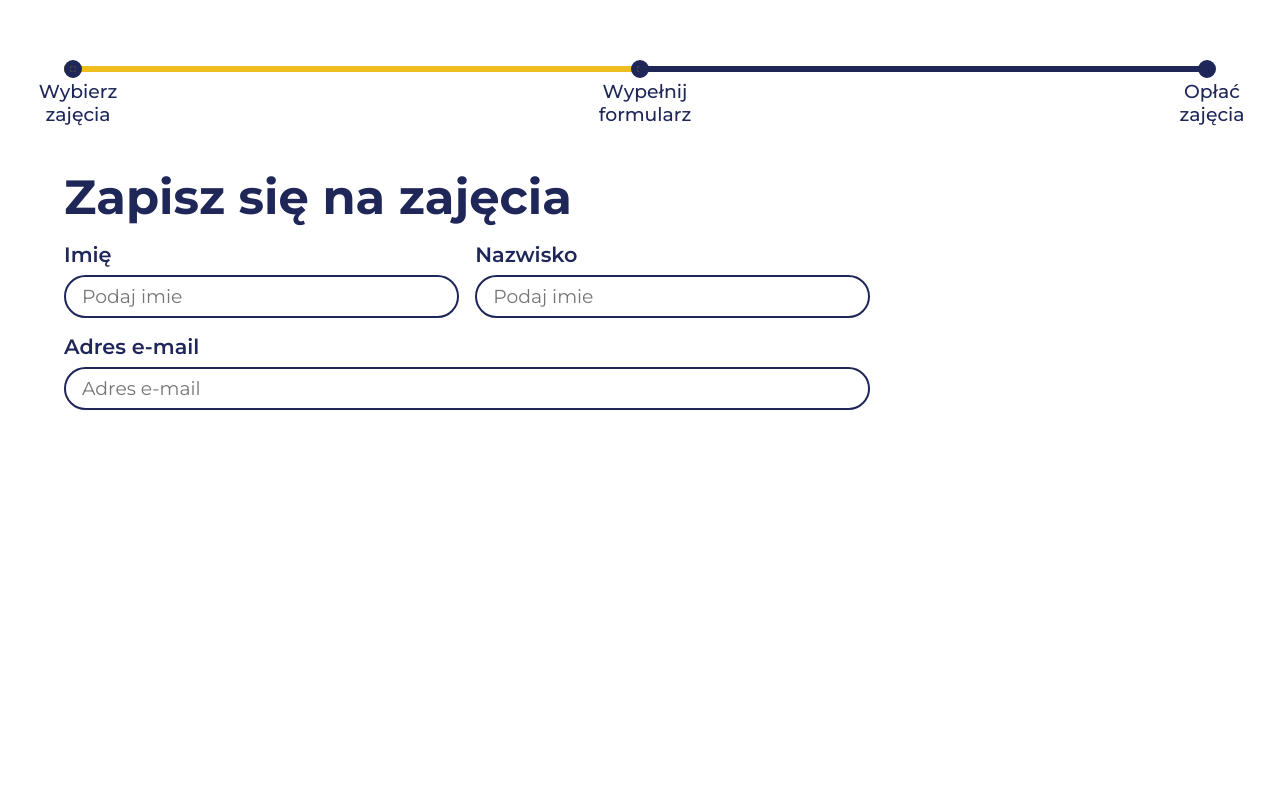
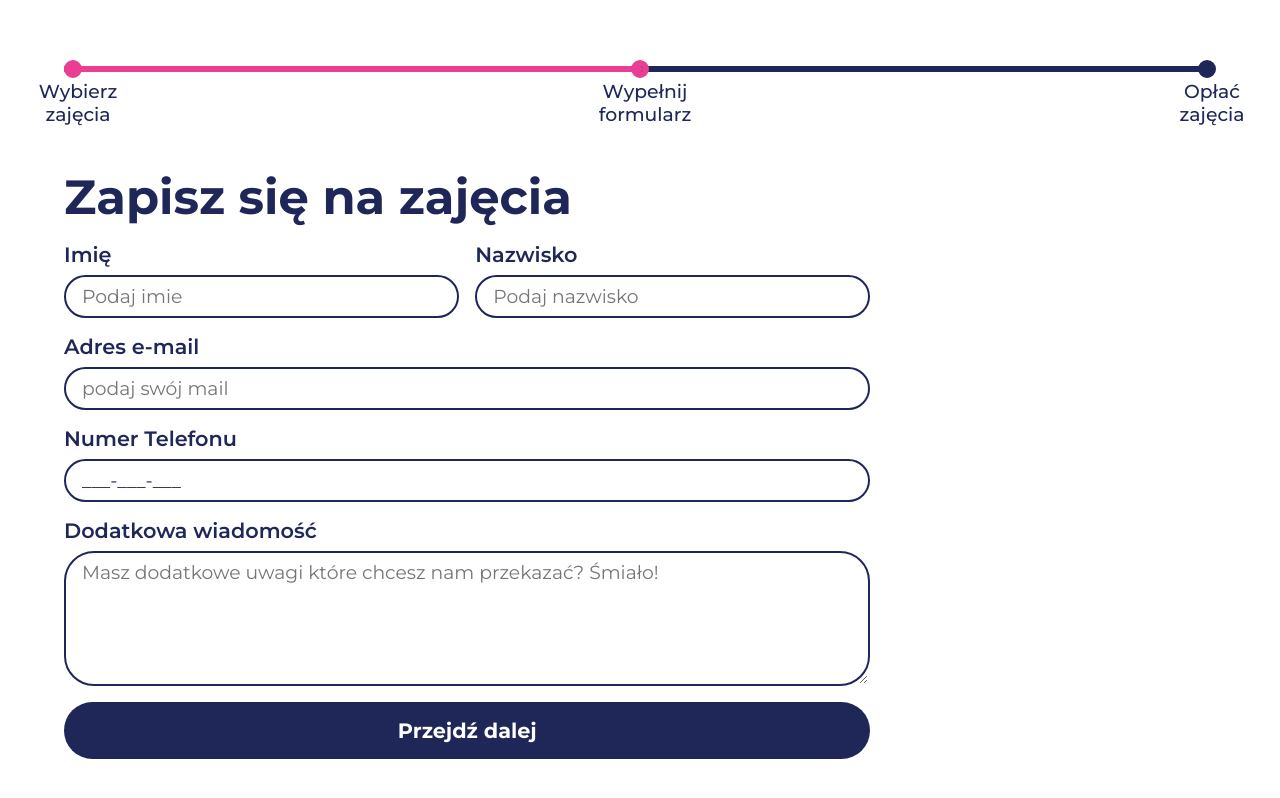
Before and after one commit to kremobil/GodNiejFrontend, a Vue app: page /inicjatywy/zapisy/1 in a window 1280 px wide. Shown: the part 110-908 px from the top of the page. Before the commit the page ends 800 px from the top, so only its background shows below. Built offline with nearby package versions, Linux system fonts and the light colour scheme; no server answers.

Commit message:
added signup structure

```diff
--- a/src/components/FormGroup.vue
+++ b/src/components/FormGroup.vue
@@ -25,8 +25,44 @@ export default {
     textArea: {
       type: Boolean,
       default: false
+    },
+    modelValue: {
+      type: [String, Number, Boolean],
+      default: null
+    },
+    required: {
+      type: Boolean,
+      default: false,
     }
   },
+  data() {
+    return {
+      phoneValue: ['_', '_', '_', '_', '_', '_', '_', '_', '_']
+    }
+  },
+  emits: ['update:modelValue'],
+  methods: {
+    handlePhoneInput(e) {
+
+      console.log(e.key)
+      if (e.key !== 'Enter' && e.key !== 'Tab') {
+        e.preventDefault();
+      }
+      if (e.key in ['0','1','2','3','4','5','6','7','8','9']) {
+        this.phoneValue[this.phoneValue.indexOf('_')] = e.key;
+      } else if (e.key === 'Backspace' && (this.phoneValue.indexOf('_') > 0 || this.phoneValue.indexOf('_') === -1)) {
+        if (this.phoneValue.indexOf('_') !== -1) {
+          this.phoneValue[this.phoneValue.indexOf('_') - 1] = '_';
+        } else {
+          this.phoneValue[this.phoneValue.length - 1] = '_';
+        }
+      }
+      this.setCursorPosition(e);
+    },
+    setCursorPosition(e) {
+      e.target.setSelectionRange(e.target.value.indexOf('_'), e.target.value.indexOf('_'))
+    }
+  }
 }
 </script>
 
@@ -35,8 +71,9 @@ export default {
     width: width,
   }">
     <label :for="name">{{ label ? label : name }}</label>
-    <textarea :id="name" :name="name" :placeholder="placeholder ? placeholder : `podaj ${label}`" v-if="textArea" rows="5"></textarea>
-    <input :type="type" :id="name" :name="name" :placeholder="placeholder ? placeholder : `podaj ${label}`" v-else>
+    <textarea :id="name" :name="name" :placeholder="placeholder ? placeholder : `podaj ${label}`" v-if="textArea" rows="5" :value="modelValue" @input="$emit('update:modelValue', $event.target.value)" :required="required" ></textarea>
+    <input type="tel" @input="setCursorPosition" @keyup="setCursorPosition" @select.prevent="setCursorPosition" @click.prevent="setCursorPosition" :id="name" :name="name" pattern="\d\d\d-\d\d\d-\d\d\d" :placeholder="placeholder ? placeholder : `podaj ${label}`" @keydown="handlePhoneInput" :required="required" v-else-if="type==='tel'" :value="`${phoneValue.slice(0,3).join('')}-${phoneValue.slice(3,6).join('')}-${phoneValue.slice(6,9).join('')}`">
+    <input :type="type" :id="name" :name="name" :placeholder="placeholder ? placeholder : `podaj ${label}`" :value="modelValue" @input="$emit('update:modelValue', $event.target.value)" :required="required" v-else>
   </div>
 </template>
 
--- /dev/null
+++ b/src/components/PaymentForm.vue
@@ -0,0 +1,21 @@
+<script>
+export default {
+  name: "PaymentForm"
+}
+</script>
+
+<template>
+  <div class="payment-wrapper">
+    <h2>Formularz płatności przelewy 24</h2>
+  </div>
+</template>
+
+<style scoped>
+ .payment-wrapper {
+    width: 70%;
+   display: flex;
+   justify-content: center;
+   align-items: center;
+   font-size: var(--font_l);
+  }
+</style>
--- a/src/components/RegisterForm.vue
+++ b/src/components/RegisterForm.vue
@@ -1,21 +1,36 @@
 <script>
 import FormGroup from "@/components/FormGroup.vue";
+import MainButton from "@/components/MainButton.vue";
 
 export default {
   name: "RegisterForm",
-  components: {FormGroup}
+  components: {MainButton, FormGroup},
+  data() {
+    return {
+      formData: {
+        name: null,
+        surname: null,
+        email: null,
+        phone: null,
+        additionalMessage: null
+      }
+    }
+  }
 }
 </script>
 
 <template>
 
-  <form action="">
+  <form @submit.prevent="$emit('formSubmitted', formData)">
     <h2>Zapisz się na zajęcia</h2>
     <div class="form-row">
-      <form-group name="Imię" placeholder="Podaj imie" width="50%"/>
-      <form-group name="Nazwisko" placeholder="Podaj imie" width="50%"/>
+      <form-group name="Imię" placeholder="Podaj imie" width="50%" v-model="formData.name" required/>
+      <form-group name="Nazwisko" placeholder="Podaj nazwisko" width="50%" v-model="formData.surname" required/>
     </div>
-    <form-group name="Adres e-mail" placeholder="Adres e-mail" width="100%"/>
+    <form-group name="Adres e-mail" placeholder="podaj swój mail" width="100%" v-model="formData.email" required/>
+    <form-group name="Numer Telefonu" type="tel" placeholder="Podaj swój numer telefonu" width="100%" v-model="formData.phone" required />
+    <form-group name="Dodatkowa wiadomość" placeholder="Masz dodatkowe uwagi które chcesz nam przekazać? Śmiało!" text-area width="100%" v-model="formData.additionalMessage"/>
+    <main-button type="submit">Przejdź dalej</main-button>
   </form>
 </template>
 
--- a/src/router/index.js
+++ b/src/router/index.js
@@ -53,7 +53,7 @@ const router = createRouter({
       component: InitiativeView
     },
     {
-      path: '/inicjatywy/zapisy/:id',
+      path: '/inicjatywy/zapisy/:slug',
       name: 'registers',
       component: WorkshopsRegisterView
     }
--- a/src/views/InitiativeView.vue
+++ b/src/views/InitiativeView.vue
@@ -34,7 +34,7 @@ export default {
       <h2>{{ initiative.Tytul }}</h2>
       <h4>28.10.2024 | 50zł</h4>
     </div>
-    <main-link :to="`/inicjatywy/zapisy/${initiative.id}`" v-if="registerForWorkshop">Zapisz się na zajęcia</main-link>
+    <main-link :to="`/inicjatywy/zapisy/${initiative.slug}`" v-if="registerForWorkshop">Zapisz się na zajęcia</main-link>
     <main-button  @click="$emit('openPopup')" v-else>Wesprzyj fundację</main-button>
   </header>
   <article v-html="initiative.Tresc">
--- a/src/views/WorkshopsRegisterView.vue
+++ b/src/views/WorkshopsRegisterView.vue
@@ -1,21 +1,42 @@
 <template lang="html">
     <main id="workshops-registration-wrapper">
         <div class="progress-bar">
-          <div class="progress-line"></div>
-          <div class="progress-dot">
+          <div class="progress-line" :style="{
+            width: `${this.progressbar}%`
+          }"></div>
+          <div class="progress-dot" :style="{
+            background: 'var(--magenta)',
+            outline: 'var(--magenta) 6px solid'
+          }">
             <h3>Wybierz zajęcia</h3>
           </div>
-          <div class="progress-dot">
+          <div class="progress-dot" :style="{
+            background: this.progressbar >= 50 ? 'var(--magenta)' : 'var(--blue)',
+            outline: (this.progressbar >= 50 ? 'var(--magenta)' : 'var(--blue)') + ' 6px solid'
+          }">
             <h3>Wypełnij formularz</h3>
           </div>
-          <div class="progress-dot">
+          <div class="progress-dot" :style="{
+            background: this.progressbar === 100 ? 'var(--magenta)' : 'var(--blue)',
+            outline: (this.progressbar === 100 ? 'var(--magenta)' : 'var(--blue)') + ' 6px solid'
+          }">
             <h3>Opłać zajęcia</h3>
           </div>
         </div>
         <div class="content">
-          <component :is="currentComponent"></component>
-          <div class="order-details" v-if="initiativeData">
-            <img :src="`http://localhost:1337${initiativeData.url}`" :alt="initiativeData.alternativeText">
+          <keep-alive>
+            <component :is="currentComponent" @form-submitted="handleFormSubmit"></component>
+          </keep-alive>
+          <div class="order-details" v-if="initiative">
+            <img :src="`http://localhost:1337${initiative.Zdjecie.url}`" :alt="initiative.Zdjecie.alternativeText">
+            <div class="informations">
+              <h2>{{ initiative.Tytul }}</h2>
+              <h3>Cena: 60zł</h3>
+              <h3>Data: 28.10.2024</h3>
+
+              <main-link :to="`/inicjatywy/${this.$route.params.slug}`" style="background-color: var(--magenta);" v-if="currentComponent === 'register-form'">Powróć do posta</main-link>
+              <main-button style="background-color: var(--magenta);" @click="goBackToRegisterForm" v-else>Powróć do formularza</main-button>
+            </div>
           </div>
         </div>
     </main>
@@ -23,21 +44,51 @@
 <script>
 import RegisterForm from "@/components/RegisterForm.vue";
 import godniejBackend from "@/axios/GodniejBackend.js";
+import MainButton from "@/components/MainButton.vue";
+import MainLink from "@/components/MainLink.vue";
+import PaymentForm from "@/components/PaymentForm.vue";
 
 export default {
-  components: {RegisterForm},
+  components: {MainLink, MainButton, RegisterForm, PaymentForm},
   data() {
     return {
       currentComponent: "register-form",
-      initiativeData: null
+      initiative: null,
+      progressbar: 50,
+      subbmitedForm: null
     }
   },
   mounted() {
-    godniejBackend.get(`/posts/${this.$route.params.id}`, {
+    godniejBackend.get('/posts', {
       params: {
-        "populate": "Zdjecie",
+        "filters[slug][$eq]": this.$route.params.slug,
+        "populate": "*"
       }
-    }).then(response => response.data.data).then((data) => {console.log(data);this.initiativeData = data})
+    }).then(response => response.data.data).then(data => {
+      console.log(data);
+      this.initiative = data[0];
+    })
+
+    godniejBackend.get('/initiative-sign-up').then(response => response.data.data).then(data => {
+      console.log(data);
+    })
+  },
+  methods: {
+    handleFormSubmit(formData) {
+      // Send form data to the backend
+      this.subbmitedForm = formData;
+      // Update progress bar
+      this.updateProgressBar(100);
+      // Change component to payment form
+      this.currentComponent = "payment-form";
+    },
+    updateProgressBar(newProgress) {
+      this.progressbar = newProgress;
+    },
+    goBackToRegisterForm() {
+      this.updateProgressBar(50);
+      this.currentComponent = "register-form";
+    }
   }
 }
 </script>
@@ -68,8 +119,8 @@ export default {
       height: 6px;
       outline: 6px solid var(--blue);
       border-radius: 50%;
-      background: var(--blue);
       position: relative;
+      transition: background 0.5s 0.5s ease-in-out, outline 0.5s 0.5s ease-in-out;
     }
     .progress-dot h3 {
       font-size: var(--font_m);
@@ -86,13 +137,16 @@ export default {
         padding: 2rem;
       }
     }
+    component {
+      width: 70%;
+    }
     .progress-line {
-      width: 50%;
       height: 100%;
       left: 0;
       top: 0;
-      background: var(--yellow);
+      background: var(--magenta);
       position: absolute;
+      transition: width 0.5s ease-in-out;
     }
     .content {
       display: flex;
@@ -102,8 +156,50 @@ export default {
     .order-details {
       width: 30%;
       min-width: 350px;
-      height: 600px;
       background: var(--blue);
       border-radius: 1rem;
+      padding: 1rem;
+      display: flex;
+      flex-direction: column;
+      align-items: flex-start;
+      gap: 0.5rem;
+    }
+    .order-details img {
+      width: 100%;
+      object-fit: cover;
+      height: 300px;
+      border-radius: 1rem;
+      margin-bottom: 2rem;
+    }
+    .order-details h2 {
+      font-size: var(--font_l);
+      color: var(--magenta);
+    }
+    .order-details h3 {
+      font-size: var(--font_m);
+      color: #ffffff;
+    }
+    @media screen and (max-width: 1024px) {
+      .content {
+        flex-direction: column-reverse;
+      }
+      .order-details {
+        width: 100%;
+        height: auto;
+        margin-bottom: 2rem;
+        flex-direction: row;
+      }
+      .order-details img {
+        width: 350px;
+        height: auto;
+      }
+    }
+
+    .informations {
+      width: 100%;
+      height: 100%;
+      display: flex;
+      flex-direction: column;
+      justify-content: space-between;
     }
 </style>
```
